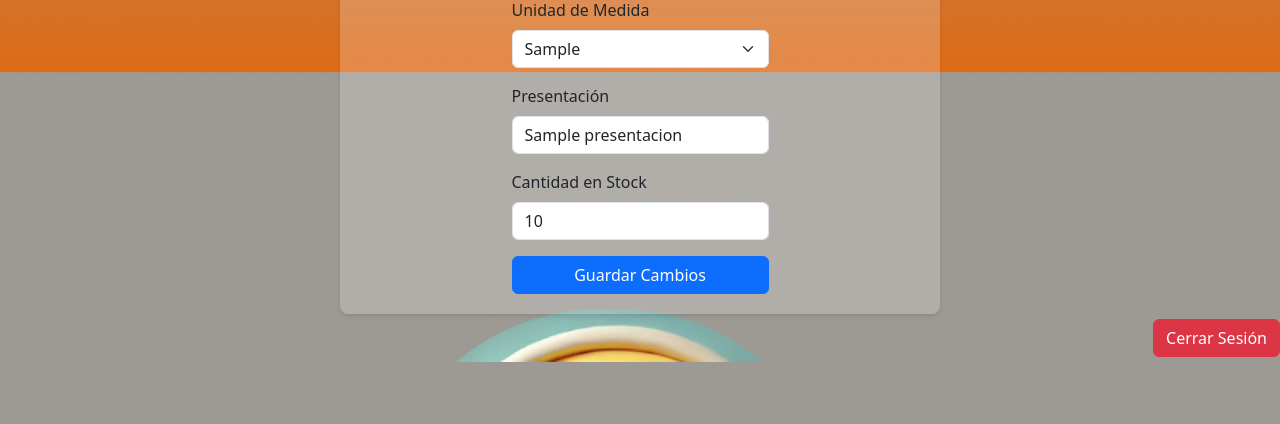
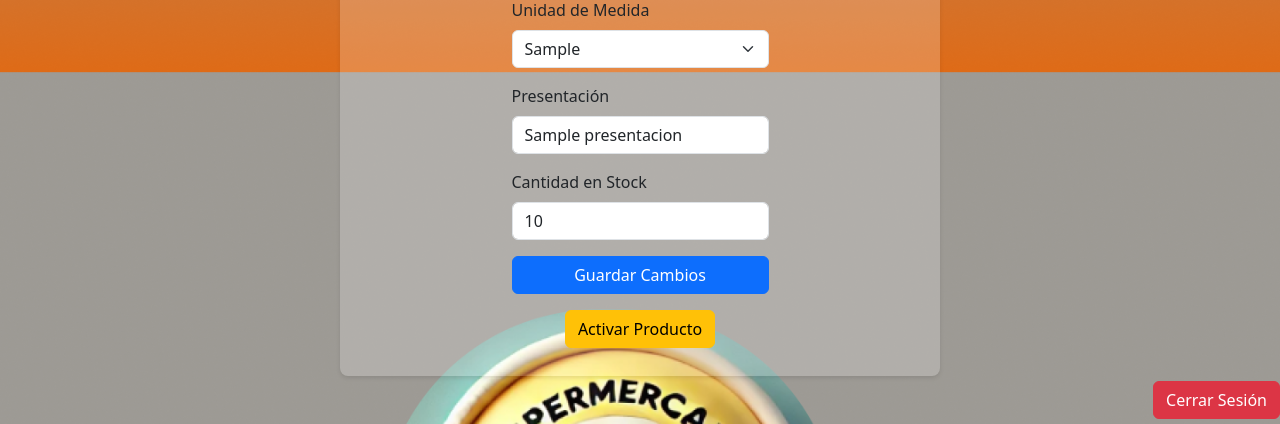
Before and after one commit to elkinvt/factubarrio_python_flask_mvc, a Flask app: template src/templates/form_editar_producto.html in a window 1280 px wide. Shown: the part 838-1262 px from the top of the page. Before the commit the page ends 1200 px from the top, so only its background shows below. Run offline with Flask 3, Linux system fonts and the light colour scheme; the template is opened without the code that fills it: most values are stand-ins (such as "Sample title", 1, 10 or a date in 2020).

Commit message:
cambio del estado del producto

```diff
--- a/src/templates/form_editar_cliente.html
+++ b/src/templates/form_editar_cliente.html
@@ -90,7 +90,11 @@
     <form action="/clientes_toggle_estado" method="POST" class="mt-3">
         <input type="hidden" name="numeroDocumento" value="{{ cliente.numero_documento }}">
         <input type="hidden" name="tipoDocumento" value="{{ cliente.tipo_documento }}">
-        <button type="submit" class="btn btn-warning mb-2">Bloquear/Desbloquear Cliente</button>
+        <button type="submit" class="btn btn-warning mb-2"> {% if cliente.is_active %}
+            Desactivar cliente
+        {% else %}
+            Activar cliente
+        {% endif %}</button>
     </form>
 
     <!-- Eliminar Cliente -->
--- a/src/templates/form_editar_producto.html
+++ b/src/templates/form_editar_producto.html
@@ -114,7 +114,23 @@
         </div>
         <button type="submit" class="btn btn-primary form-control-sm">Guardar Cambios</button>
     </form>
+
+    <!-- Activar/Desactivar Producto -->
+    <form action="/productos_toggle_estado" method="POST" class="mt-3">
+        <input type="hidden" name="idproducto" value="{{ producto.idproductos }}">
+        <button type="submit" class="btn btn-warning mb-2">
+            {% if producto.is_active %}
+                Desactivar Producto
+            {% else %}
+                Activar Producto
+            {% endif %}
+        </button>
+    </form>
 </div>
+
+
+
+
 
 {% endif %}
 
```
Also changed, not shown: src/rutas/productos_rutas.py (+25 -0 lines).
